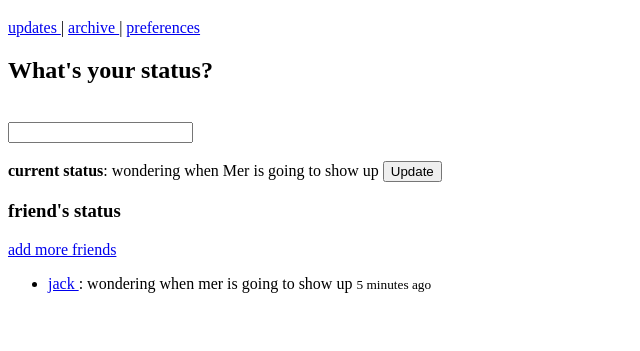
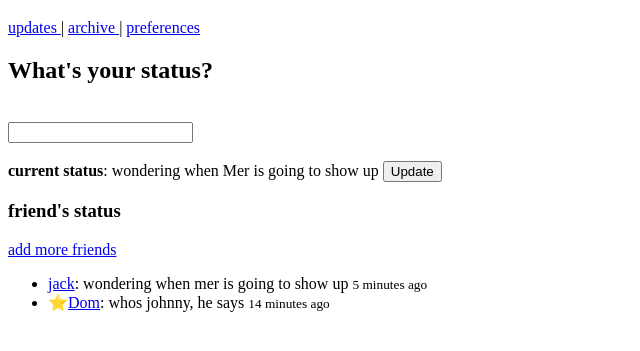
Before and after one commit to Louisf77/early-twitter, a website: page index.html in a window 1280 px wide. Shown: the part 61-412 px from the top of the page, without its empty margins (0-640 px from the left). Drawn offline with Linux system fonts and the light colour scheme.

Commit message:
star emoji

```diff
--- a/index.html
+++ b/index.html
@@ -22,7 +22,8 @@
       <h3>friend's status</h3>
       <a href="#"> add more friends </a>
       <ul>
-        <li><a href="#"> jack </a>: wondering when mer is going to show up <small>5 minutes ago</small></li>
+        <li><a href="#"> jack</a>: wondering when mer is going to show up <small>5 minutes ago</small></li>
+        <li>⭐<a href="#">Dom</a>: whos johnny, he says <small>14 minutes ago</small></li>
       </ul>
     </main>
   </body>
```
